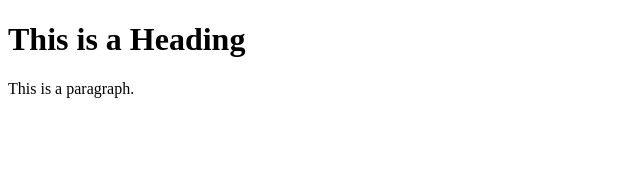
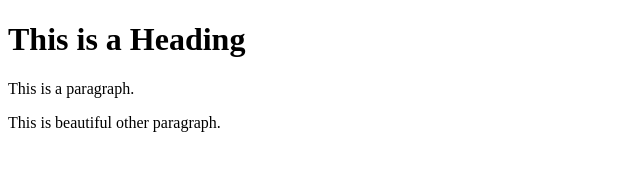
Before and after one commit to jmukoli/learning-git, a plain HTML site: page index.html in a window 1280 px wide. Shown: the whole page, without its empty margins (0-640 px from the left). Drawn offline with Linux system fonts and the light colour scheme.

Commit message:
resolved conflict

```diff
--- a/index.html
+++ b/index.html
@@ -8,6 +8,9 @@
 <body>
 <h1>This is a Heading</h1>
 <p>This is a paragraph.</p>
+
+ <p>This is beautiful other paragraph.</p>
+
 </body>
 
 </html>
```
